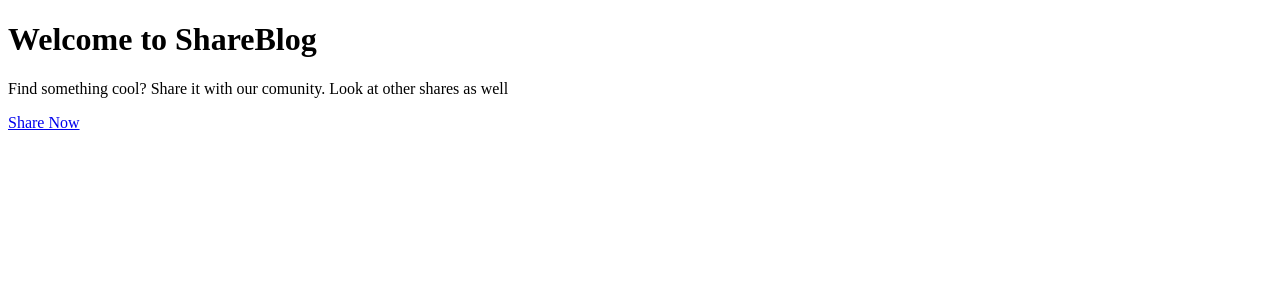
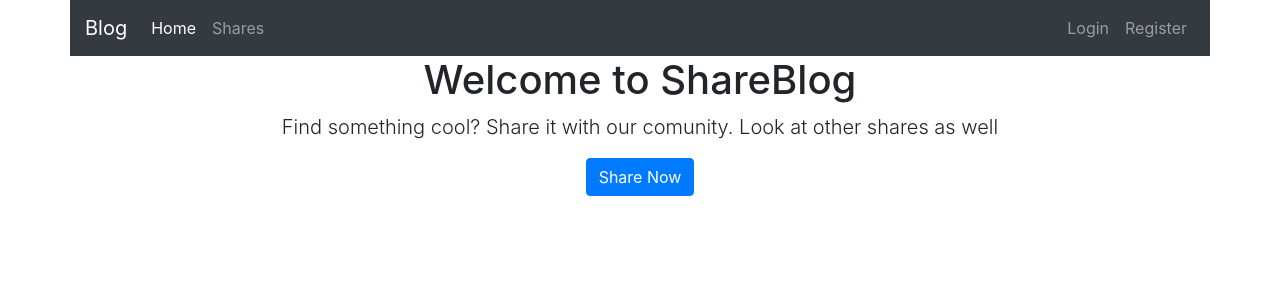
Before and after one commit to tinasot9874/smallBlog-OOP-PHP, a PHP site: page /www/ in a window 1280 px wide. Shown: the top 300 px of the page. Run offline with PHP 8.4, Linux system fonts and the light colour scheme; data that the repository does not hold is empty.

Commit message:
add css boostrap file

```diff
--- a/views/main.php
+++ b/views/main.php
@@ -5,9 +5,71 @@
     <meta name="viewport"
           content="width=device-width, user-scalable=no, initial-scale=1.0, maximum-scale=1.0, minimum-scale=1.0">
     <meta http-equiv="X-UA-Compatible" content="ie=edge">
+    <link rel="stylesheet" href="https://stackpath.bootstrapcdn.com/bootstrap/4.1.3/css/bootstrap.min.css" integrity="sha384-MCw98/SFnGE8fJT3GXwEOngsV7Zt27NXFoaoApmYm81iuXoPkFOJwJ8ERdknLPMO" crossorigin="anonymous">
+    <link rel="stylesheet" href="assets/css/bootstrap.css">
+    <link rel="stylesheet" href="assets/css/bootstrap-grid.css">
+    <link rel="stylesheet" href="assets/css/style.css">
     <title>My Blog</title>
+    <style>
+        .bd-placeholder-img {
+            font-size: 1.125rem;
+            text-anchor: middle;
+            -webkit-user-select: none;
+            -moz-user-select: none;
+            -ms-user-select: none;
+            user-select: none;
+        }
+
+        @media (min-width: 768px) {
+            .bd-placeholder-img-lg {
+                font-size: 3.5rem;
+            }
+        }
+    </style>
 </head>
 <body>
+<nav class="navbar navbar-expand-md navbar-dark bg-dark container">
+    <a class="navbar-brand" href="#">Blog</a>
+    <button class="navbar-toggler" type="button" data-toggle="collapse" data-target="#navbarsExampleDefault"
+            aria-controls="navbarsExampleDefault" aria-expanded="false" aria-label="Toggle navigation">
+        <span class="navbar-toggler-icon"></span>
+    </button>
+
+    <div class="collapse navbar-collapse" id="navbarsExampleDefault">
+        <ul class="navbar-nav mr-auto">
+            <li class="nav-item active">
+                <a class="nav-link" href="<?php echo ROOT_URL; ?>">Home <span class="sr-only">(current)</span></a>
+            </li>
+            <li class="nav-item">
+                <a class="nav-link" href="<?php echo ROOT_URL; ?>shares">Shares</a>
+            </li>
+        </ul>
+        <ul class="navbar-nav navbar-right">
+            <li class="nav-item">
+                <a class="nav-link" href="<?php echo ROOT_URL;?>users/login">Login</a>
+            </li>
+            <li class="nav-item">
+                <a class="nav-link" href="<?php echo ROOT_URL; ?>users/register">Register</a>
+            </li>
+        </ul>
+    </div>
+</nav>
+<div class="container">
         <?php require($view); ?>
+</div>
+
+
+
+<footer>
+    <script src="https://code.jquery.com/jquery-3.3.1.slim.min.js" integrity="sha384-q8i/X+965DzO0rT7abK41JStQIAqVgRVzpbzo5smXKp4YfRvH+8abtTE1Pi6jizo" crossorigin="anonymous"></script>
+    <script src="https://cdnjs.cloudflare.com/ajax/libs/popper.js/1.14.3/umd/popper.min.js" integrity="sha384-ZMP7rVo3mIykV+2+9J3UJ46jBk0WLaUAdn689aCwoqbBJiSnjAK/l8WvCWPIPm49" crossorigin="anonymous"></script>
+    <script src="https://stackpath.bootstrapcdn.com/bootstrap/4.1.3/js/bootstrap.min.js" integrity="sha384-ChfqqxuZUCnJSK3+MXmPNIyE6ZbWh2IMqE241rYiqJxyMiZ6OW/JmZQ5stwEULTy" crossorigin="anonymous"></script>
+    <script type="text/javascript" src="assets/js/bootstrap.bundle.js"></script>
+    <script type="text/javascript" src="assets/js/bootstrap.js"></script>
+
+</footer>
+
 </body>
+
+
 </html>
```
